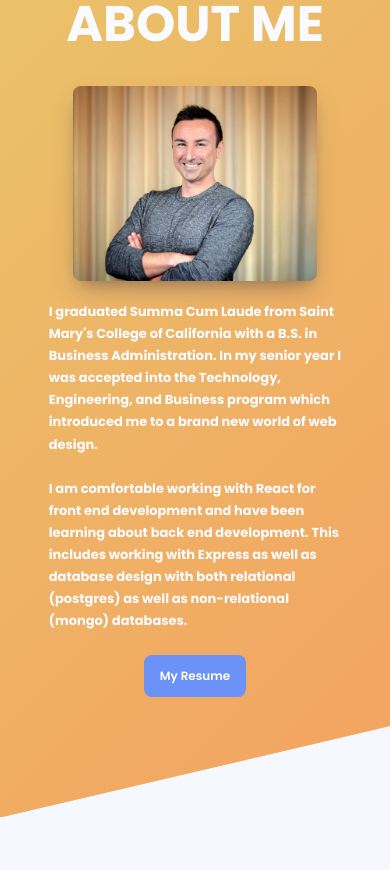
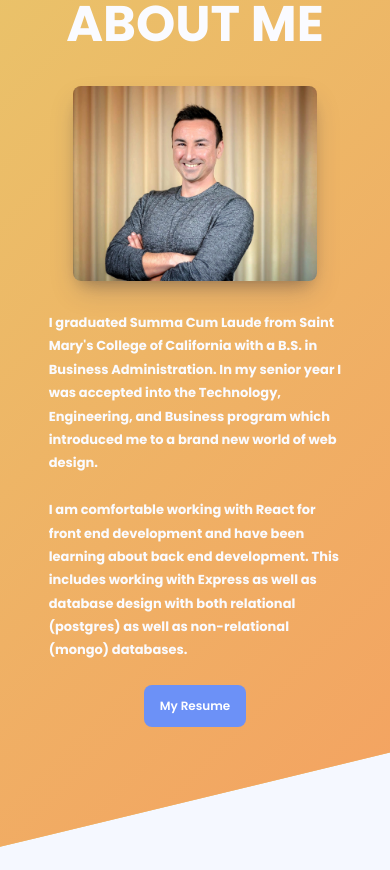
Before and after one commit to JWCTempleton/Portfolio, a React (Create React App) app in the folder portfolio/: page / in a window 390 px wide. Shown: the part 940-1810 px from the top of the page. Built offline with nearby package versions, Linux system fonts and the light colour scheme.

Commit message:
Add About component image responsive styling

```diff
--- a/portfolio/src/components/About.css
+++ b/portfolio/src/components/About.css
@@ -69,14 +69,14 @@ h2 {
   transition: background-color 0.2s ease-in-out;
 }
 
-@media screen and (max-width: 750px) {
+@media screen and (max-width: 945px) {
   .about-div {
     flex-direction: column;
-    gap: 2rem;
+    gap: 3rem;
   }
 
   .about-img-section {
-    width: 60vw;
+    width: 40rem;
   }
 
   .about-img {
@@ -84,8 +84,9 @@ h2 {
   }
 
   .about-text-section {
-    width: 68vw;
-    font-size: 1.4rem;
+    width: 60vw;
+    font-size: 1.5rem;
+    line-height: 1.8;
     font-weight: 700;
   }
 
```
